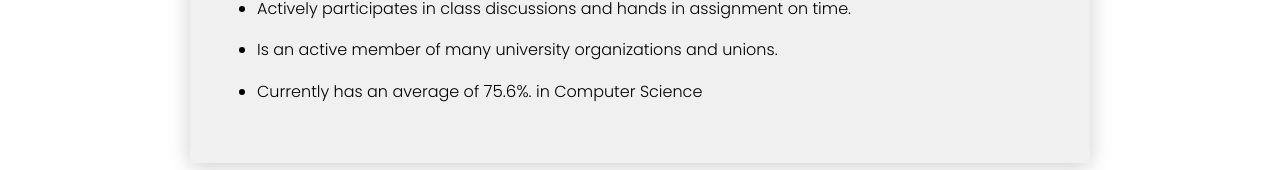
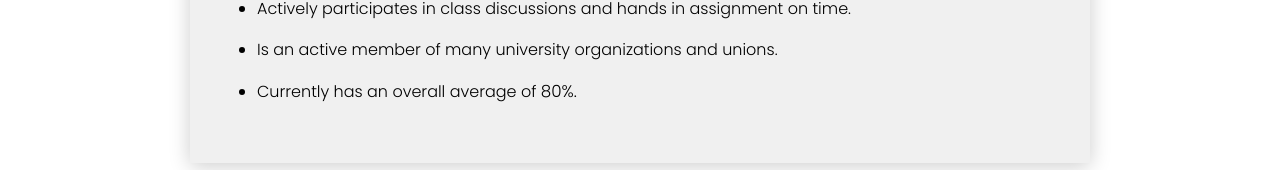
Before and after one commit to DJayDixit/Portfolio, a website: page index.html in a window 1280 px wide. Shown: the part 4503-4673 px from the top of the page. Drawn offline with Linux system fonts and the light colour scheme.

Commit message:
Update index.html

```diff
--- a/index.html
+++ b/index.html
@@ -181,7 +181,7 @@
             <ul>
               <li style="font-size: medium; padding-bottom: 2%;">Actively participates in class discussions and hands in assignment on time.</li>
               <li style="font-size: medium; padding-bottom: 2%;">Is an active member of many university organizations and unions.</li>
-              <li style="font-size: medium; padding-bottom: 2%;">Currently has an average of <span style="font-size: 1.05rem;">75.6%.</span> in Computer Science</li>
+              <li style="font-size: medium; padding-bottom: 2%;">Currently has an overall average of <span style="font-size: 1.05rem;">80%.</span></li>
             </ul>
           </div>
         </div>
```
